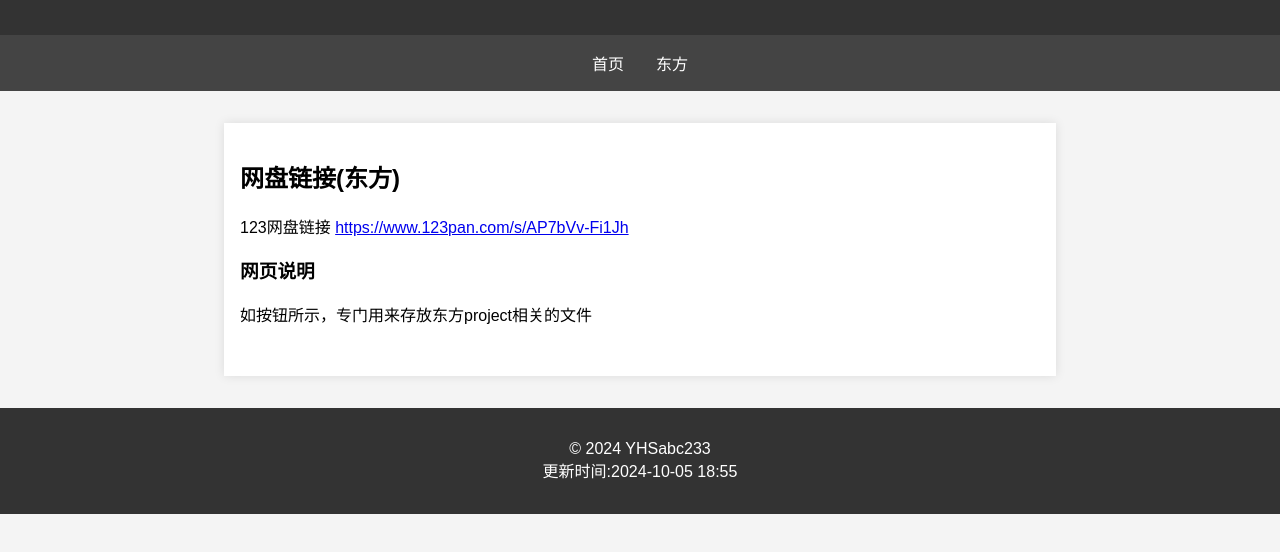
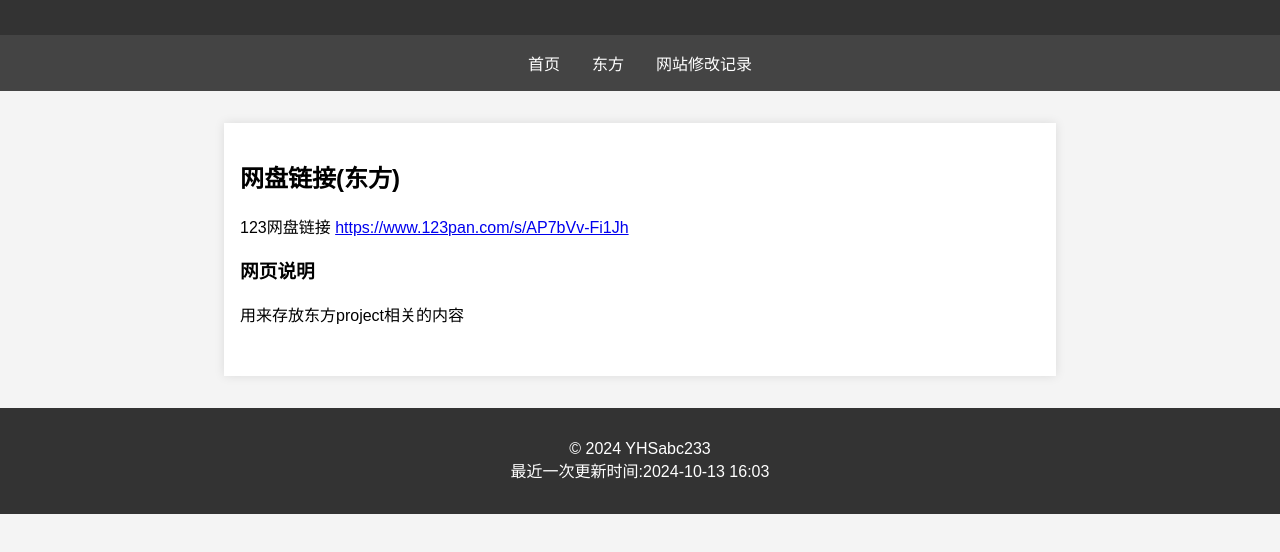
Before and after one commit to YHSabc233/yhsabc233.github.io, a plain HTML site: page xuexiao.html in a window 1280 px wide. Shown: the part 86-638 px from the top of the page. Drawn offline with Linux system fonts and the light colour scheme.

Commit message:
Update xuexiao.html

```diff
--- a/xuexiao.html
+++ b/xuexiao.html
@@ -53,7 +53,8 @@
 
 <nav>
     <a href="index.html">首页</a>
-    <a href="xuexiao.html">东方</a>
+    <a href="touhou.html">东方</a>
+    <a href="update.html">网站修改记录</a>
 </nav>
 
 <div class="content">
@@ -65,14 +66,14 @@
 
         <article>
         <h3>网页说明</h3>
-        <p>如按钮所示，专门用来存放东方project相关的文件</p>
+        <p>用来存放东方project相关的内容</p>
         <br>
     </article>
 </div>
 
 <footer>
     <p>&copy; 2024 YHSabc233
-        <br>更新时间:2024-10-05 18:55</p>
+        <br>最近一次更新时间:2024-10-13 16:03</p>
 </footer>
 
 </body>
```
